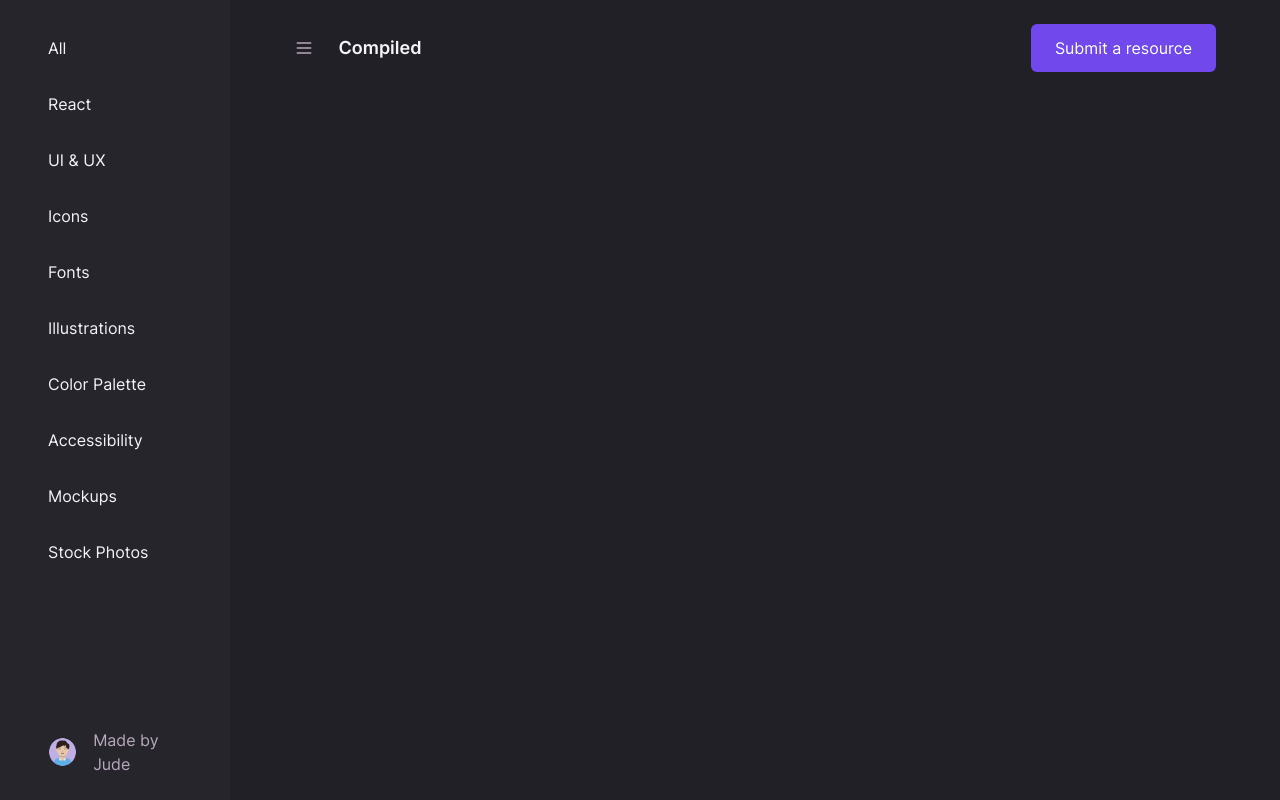
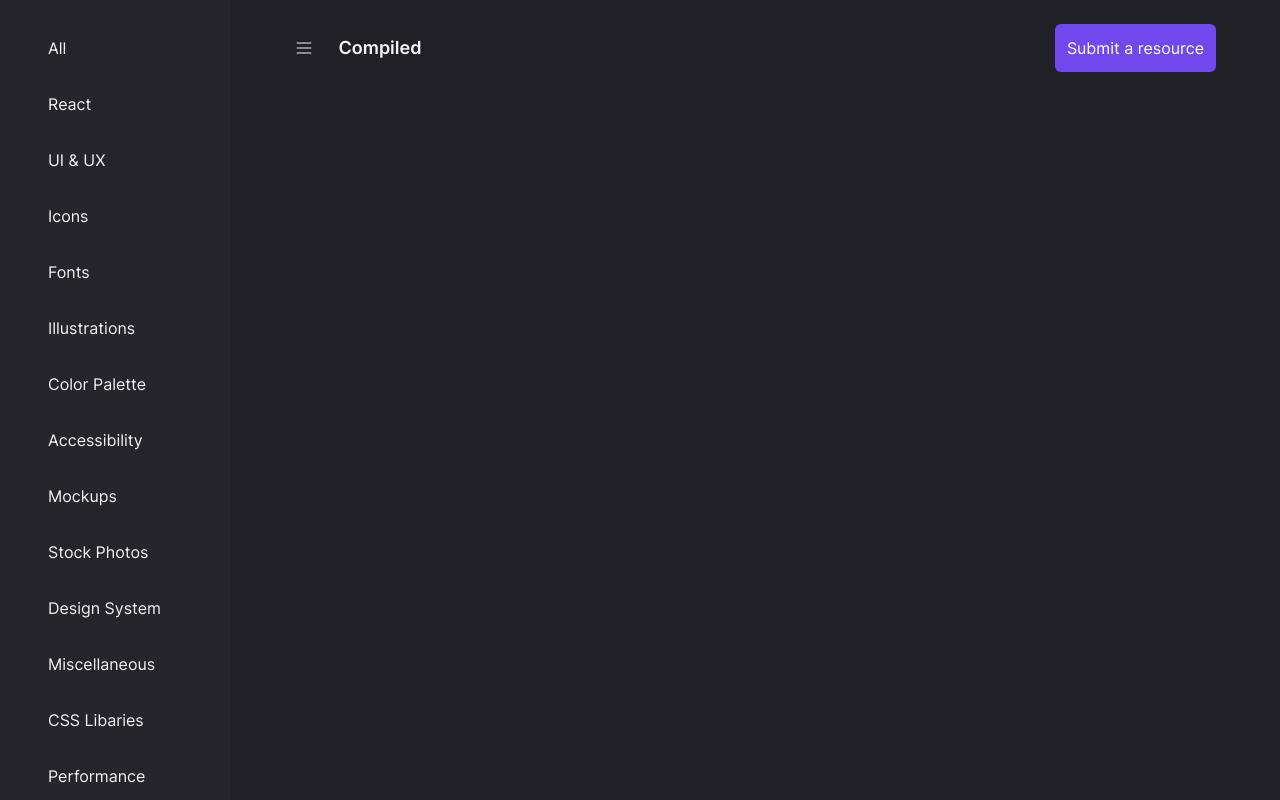
Before and after one commit to JudeTejada/Compiled, a Next.js app: page /submit in a window 1280 px wide. Built offline with nearby package versions, Linux system fonts and the light colour scheme.

Commit message:
🎉 implemen side nav on mobile screen

```diff
--- a/components/button/Button.tsx
+++ b/components/button/Button.tsx
@@ -21,7 +21,7 @@ export const Button = ({ children }: React.PropsWithChildren<Props>) => {
   return (
     <button
       role='button'
-      className='px-6 py-3 text-white rounded-md outline-none cursor-pointer bg-purple hover:bg-purpleLight focus-visible:bg-purpleLight'
+      className='px-3 py-3 text-sm text-white rounded-md outline-none cursor-pointer md:text-base bg-purple hover:bg-purpleLight focus-visible:bg-purpleLight'
     >
       {children}
     </button>
--- a/components/container/Container.tsx
+++ b/components/container/Container.tsx
@@ -9,8 +9,8 @@ export const Container = ({ children }: Props) => {
 
   return (
     <section
-      className={`w-full px-16 py-6 ${
-        !getMenu && 'ml-[18%]'
+      className={`w-full  px-5 md:px-16 py-6 ${
+        !getMenu && 'md:ml-[18%]'
       } transition-spacing duration-200 ease-in-out`}
     >
       {children}
--- a/components/header/header.tsx
+++ b/components/header/header.tsx
@@ -1,15 +1,23 @@
 import NextLink from 'next/link';
+import { useRouter } from 'next/router';
 
-import { useMenuAtom } from '@/hooks/useMenuAtom';
+import { pages } from '@/lib/util';
+
+import { useMenuAtom, useIsMobile } from '@/hooks/index';
 import { MenuIcon } from '@heroicons/react/outline';
 
-import { Button } from '@/components/index';
+import { Button, NavLink } from '@/components/index';
 
 export const Header: React.FC = () => {
   const { setMenu, getMenu } = useMenuAtom();
 
+  const isMobile = useIsMobile();
+
+  const isNavOpen = getMenu ? `transition-opacity` : `opacity-0 invisible`;
+
   return (
-    <div className='flex justify-between '>
+    <>
+      <header className='relative flex justify-between'>
         <div className='flex items-center justify-between '>
           <MenuIcon
             tabIndex={0}
@@ -23,7 +31,26 @@ export const Header: React.FC = () => {
             <Button type='primary'>Submit a resource</Button>
           </NextLink>
         </div>
-    </div>
+      </header>
+      <nav
+        className={`fixed left-0 z-50 w-full bg-secondaryDark top-20 block md:hidden ${isNavOpen} overflow-y-auto  max-h-screen `}
+      >
+        <ul className='grid w-full gap-y-2'>
+          <NavLink>All</NavLink>
+
+          {pages.map(page => (
+            <NavLink key={page} href={page}>
+              {page}
+            </NavLink>
+          ))}
+        </ul>
+      </nav>
+      <style jsx global>{`
+        body {
+          overflow-y: ${isMobile && getMenu && 'hidden'};
+        }
+      `}</style>
+    </>
   );
 };
 
--- a/components/index.ts
+++ b/components/index.ts
@@ -7,3 +7,4 @@ export * from './searchBar';
 export * from './container';
 export * from './mainHero';
 export * from './button';
+export * from './navLink';
--- a/components/main/Main.tsx
+++ b/components/main/Main.tsx
@@ -20,6 +20,8 @@ export const Main = ({ list }: Props) => {
       .startsWith(keyword.toLowerCase())
   );
 
+  console.log('filteredList', filteredList);
+
   return (
     <>
       <SearchBar value={keyword} onChange={handleOnChange} />
--- a/components/mainHero/mainHero.tsx
+++ b/components/mainHero/mainHero.tsx
@@ -5,7 +5,7 @@ export const MainHero = () => {
 
   const { page } = router.query;
   return (
-    <h1 className='my-12 text-6xl font-bold'>
+    <h1 className='my-12 text-4xl font-bold md:text-6xl'>
       {page ? `A compiled resources on ${page}` : 'All Resources'}
     </h1>
   );
--- /dev/null
+++ b/components/navLink/NavLink.tsx
@@ -0,0 +1,31 @@
+import NextLink from 'next/link';
+
+import { useMenuAtom } from '@/hooks/useMenuAtom';
+
+interface Props {
+  className?: string;
+  isActive?: boolean;
+  href?: string;
+}
+
+export const NavLink = ({
+  children,
+  className,
+  isActive,
+  href
+}: React.PropsWithChildren<Props>) => {
+  const { setMenu } = useMenuAtom();
+
+  return (
+    <li
+      onClick={() => setMenu(false)}
+      className={`w-full px-6  md:px-12 py-3 cursor-pointer hover:bg-tertiaryDark ${
+        isActive && 'bg-tertiaryDark'
+      } ${className}`}
+    >
+      <NextLink href={`/${href || ''}`} passHref>
+        <a className='w-full text-sm md:text-base'>{children}</a>
+      </NextLink>
+    </li>
+  );
+};
--- /dev/null
+++ b/components/navLink/index.ts
@@ -0,0 +1 @@
+export * from './NavLink';
--- a/components/sidebar/Sidebar.tsx
+++ b/components/sidebar/Sidebar.tsx
@@ -1,7 +1,8 @@
 import Image from 'next/image';
-import NextLink from 'next/link';
 
 import Avatar from '../../public/images/avatar.png';
+
+import { NavLink } from '@/components/index';
 
 import { useMenuAtom } from '@/hooks/useMenuAtom';
 
@@ -16,18 +17,13 @@ export const Sidebar: React.FC = () => {
         getMenu ? `w-0` : `w-[18%]`
       } overflow-y-auto  max-h-screen py-6 transition-width duration-200 ease-in-out fixed h-screen  items-start justify-between flex-col hidden md:flex`}
     >
-      <ul className='grid gap-y-2'>
-        <li className='py-3 hover:bg-tertiaryDark'>
-          <NextLink href='/' passHref>
-            <a className='w-full px-12 text-base'>All</a>
-          </NextLink>
-        </li>
+      <ul className='grid w-full gap-y-2'>
+        <NavLink>All</NavLink>
+
         {pages.map(page => (
-          <li className='py-3 hover:bg-tertiaryDark' key={page}>
-            <NextLink href={`/${page}`} passHref>
-              <a className='w-full px-12 text-base'>{page}</a>
-            </NextLink>
-          </li>
+          <NavLink key={page} href={page}>
+            {page}
+          </NavLink>
         ))}
       </ul>
 
@@ -39,9 +35,14 @@ export const Sidebar: React.FC = () => {
           height='35px'
           objectFit='cover'
         />
-        <h3 className='cursor-pointer text-secondaryLight hover:underline'>
+        <a
+          rel='noreferrer'
+          target='_blank'
+          href='https://judetejada.vercel.app/'
+          className='cursor-pointer text-secondaryLight hover:underline'
+        >
           Made by Jude
-        </h3>
+        </a>
       </div>
     </aside>
   );
--- /dev/null
+++ b/hooks/index.ts
@@ -0,0 +1,2 @@
+export * from './useIsMobile';
+export * from './useMenuAtom';
--- /dev/null
+++ b/hooks/useIsMobile.ts
@@ -0,0 +1,17 @@
+import { useEffect, useState } from 'react';
+
+export const useIsMobile = () => {
+  const [isMobile, setIsMobile] = useState(true);
+
+  useEffect(() => {
+    function handleResize() {
+      setIsMobile(window.innerWidth <= 500);
+    }
+    window.addEventListener('resize', handleResize);
+    handleResize();
+
+    return () => window.removeEventListener('resize', handleResize);
+  }, []);
+
+  return isMobile;
+};
--- a/lib/util.ts
+++ b/lib/util.ts
@@ -8,7 +8,11 @@ export const pages = [
   'Color Palette',
   'Accessibility',
   'Mockups',
-  'Stock Photos'
+  'Stock Photos',
+  'Design System',
+  'Miscellaneous',
+  'CSS Libaries',
+  'Performance'
 ];
 
 interface Props {
```
Lines whose indentation alone changed are shown as unchanged.
